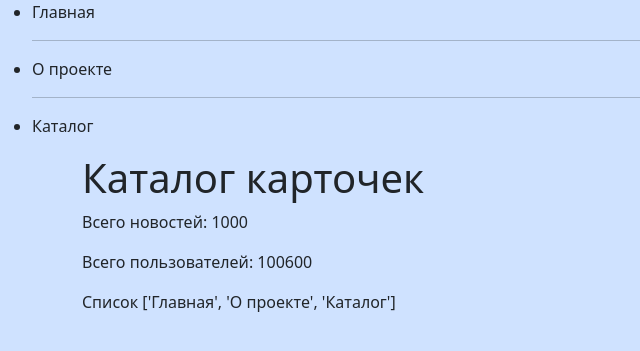
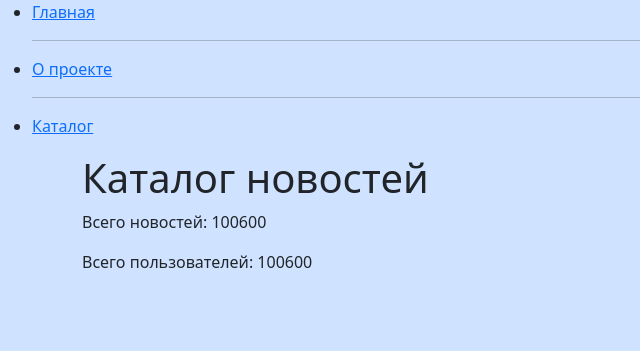
Before and after one commit to tel-ran-de/230924-e-pt-django, a Django app: page /news/ in a window 1280 px wide. Shown: the top 351 px of the page, without its empty margins (0-640 px from the left). Run offline with Django 5.2, Linux system fonts and the light colour scheme.

Commit message:
Урок 2: сделали ссылки в меню кликабельными

```diff
--- a/news/templates/news/catalog.html
+++ b/news/templates/news/catalog.html
@@ -14,7 +14,11 @@
         <nav>
             <ul>  <!-- unmarked list -->
                 {% for item in menu %}
-                    <li>{{ item }}</li>  <!-- list item -->
+                    <li>  <!-- list item -->
+                        <a href="{{ item.url }}">
+                            {{ item.title }}
+                        </a>
+                    </li>
                     {% if not forloop.last %}
                         <hr>  <!-- horizontal rule -->
                     {% endif %}
@@ -34,10 +38,9 @@
   </header>
   <body class="bg-primary-subtle">
     <div class="container mt-1">
-        <h1>Каталог карточек</h1>
+        <h1>Каталог новостей</h1>
         <p>Всего новостей: {{ news_count }}</p>
         <p>Всего пользователей: {{ users_count }}</p>
-        <p>Список {{ menu }}</p>
     </div>
     <script src="https://cdn.jsdelivr.net/npm/bootstrap@5.3.3/dist/js/bootstrap.bundle.min.js" integrity="sha384-YvpcrYf0tY3lHB60NNkmXc5s9fDVZLESaAA55NDzOxhy9GkcIdslK1eN7N6jIeHz" crossorigin="anonymous"></script>
   </body>
--- a/news/views.py
+++ b/news/views.py
@@ -4,8 +4,18 @@ from django.shortcuts import render
 
 info = {
     "users_count": 100600,
-    "news_count": 1000,
-    "menu": ["Главная", "О проекте", "Каталог"],
+    "news_count": 100600,
+    "menu": [
+        {"title": "Главная",
+         "url": "/",
+         "url_name": "index"},
+        {"title": "О проекте",
+         "url": "/about/",
+         "url_name": "about"},
+        {"title": "Каталог",
+         "url": "/news/catalog/",
+         "url_name": "catalog"},
+    ]
 }
 
 
```
Also changed, not shown: README.md.
